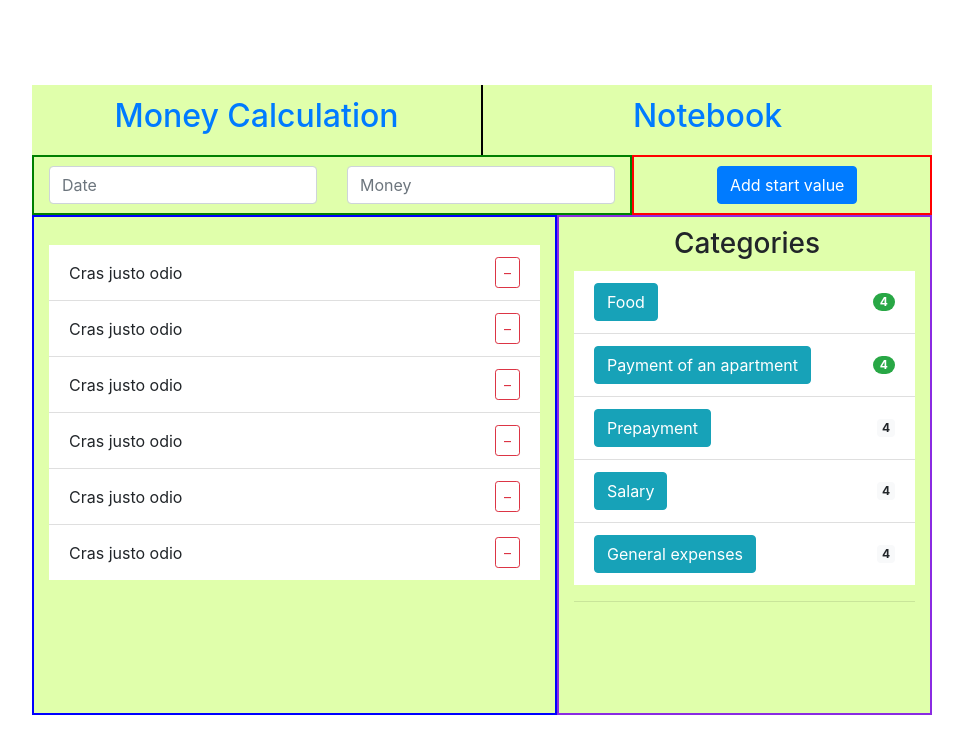
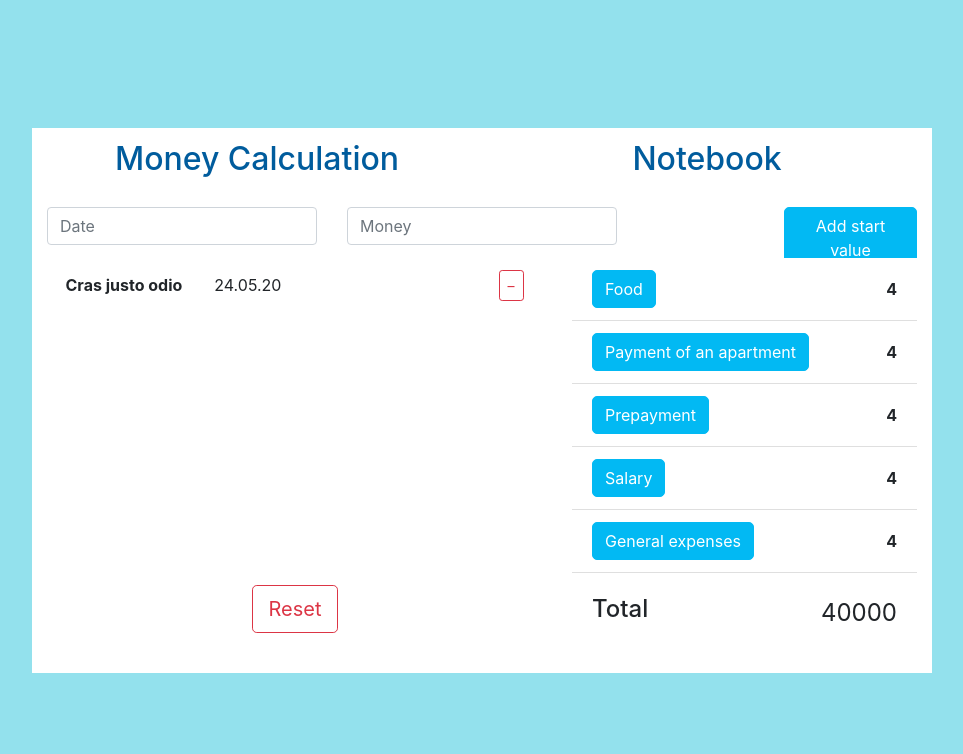
Before and after one commit to EgorGo23/frontend-project-MoneyCalc, a React app: page / in a window 1280 px wide. Shown: the top 754 px of the page, without its empty margins (158-1121 px from the left). Built offline with nearby package versions, Linux system fonts and the light colour scheme.

Commit message:
layout of the main components. part 2

```diff
--- a/public/styles/index.scss
+++ b/public/styles/index.scss
@@ -1,15 +1,22 @@
 @import "~bootstrap/scss/bootstrap";
 
+$btn-color: #02b9f3;
+
+.app {
+    height: 100vh;
+    width: 100%;
+    background-color: #93e1ed;
+}
 
 .content {
     height: 100vh;
 
     .col-content {
-        background-color: #E0FFAB;
+        background-color: #fff;
         min-width: 900px;
 
         .main-content {
-            height: 500px;
+            height: 415px;
         }
     }
 };
@@ -17,12 +24,16 @@
 // Navbar
 .btn-select {
     height: 70px;
+    .nav-link {
+        color: #005c9d;
+    }
 
     .btn-calc {
         text-align: center;
         padding-top: 4px;
         padding-bottom: 4px;
-        border-right: 2px solid black;
+
+
     }
     .btn-note {
         padding-top: 4px;
@@ -36,54 +47,71 @@
     height: 60px;
 
     .input-fields {
-        border: 2px solid green;
-
         .input-grid {
             margin-top: 9px;
         }
     }
     .btn-start-field {
-        border: 2px solid red;
-
         .btn-add {
             margin-top: 9px;
-            margin-left: 68px;
+            margin-left: 137px;
+            border-radius: 5px;
+            border: 1px solid $btn-color;
+            background-color: $btn-color;
         }
     }
 }
 
 // Left-content
 .expenditure {
-    border: 2px solid blue;
+    display: flex;
+    flex-direction: column;
+    justify-content: space-between;
+    align-items: center;
 
     .list-exp {
-        margin-top: 28px;
+        max-height: 280px;
+        overflow: auto;
 
         .list-item {
+            width: 498px;
             display: flex;
             justify-content: space-between;
             align-items: center;
+
+            strong {
+                margin-right: 2rem;
+            }
         }
+    }
+
+    .btn-reset {
+        width: 86px;
+        margin-bottom: 40px;
     }
 }
 
 // Right-content
 .categories {
-    border: 2px solid blueviolet;
-
-    .label {
-        margin-top: 10px;
-        margin-left: 100px;
-    }
-
     .cat-list {
-        margin-top: 10px;
-
-        .category {
+        .list-category {
             display: flex;
             justify-content: space-between;
             align-items: center;
+
+            .btn-category {
+                border-radius: 5px;
+                border: 1px solid #02b9f3;
+                background-color: #02b9f3;
+            }
+        }
+
+        .last-elem {
+            margin-top: 10px;
+
+            .total{
+                font-size: 1.5rem;
+            }
         }
     }
-
 }
--- a/src/components/App.jsx
+++ b/src/components/App.jsx
@@ -5,7 +5,8 @@ import Note from './Notebook/Note';
 
 
 const App = () => (
-    <div className='container app'>
+  <div className='app'>
+    <div className='container'>
       <div className="row align-items-center justify-content-center content">
         <div className="col-7 col-content">
           <Switch>
@@ -15,6 +16,7 @@ const App = () => (
         </div>
       </div>
     </div>
+  </div>
 );
 
 export default App;
--- a/src/components/Header.jsx
+++ b/src/components/Header.jsx
@@ -1,5 +1,6 @@
 import React, { Component } from 'react';
 import { Link } from 'react-router-dom';
+
 
 class Header extends Component {
   render() {
--- a/src/components/MoneyCalc/Main/MainContent/Categories.jsx
+++ b/src/components/MoneyCalc/Main/MainContent/Categories.jsx
@@ -4,69 +4,69 @@ class Categories extends Component {
   render() {
     return (
         <div className="col categories">
-          <h3 className="label">Categories</h3>
-
           <ul className="list-group list-group-flush cat-list">
             <li
-              className="list-group-item category"
+              className="list-group-item list-category"
             >
               <button
                 type="button"
-              className="btn btn-info"
+                className="btn btn-info btn-category"
               >
                 Food
               </button>
-              <span className="badge badge-pill badge-success">4</span>
+              <strong>4</strong>
             </li>
             <li
-              className="list-group-item category"
+              className="list-group-item list-category"
             >
               <button
                 type="button"
-              className="btn btn-info"
+                className="btn btn-info btn-category"
               >
                 Payment of an apartment
               </button>
-              <span className="badge badge-pill badge-success">4</span>
+              <strong>4</strong>
             </li>
             <li
-              className="list-group-item category"
+              className="list-group-item list-category"
             >
               <button
                 type="button"
-              className="btn btn-info"
+                className="btn btn-info btn-category"
               >
                 Prepayment
               </button>
-              <span className="badge badge-light">4</span>
+              <strong>4</strong>
             </li>
             <li
-              className="list-group-item category"
+              className="list-group-item list-category"
             >
               <button
                 type="button"
-              className="btn btn-info"
+                className="btn btn-info btn-category"
               >
                 Salary
               </button>
-              <span className="badge badge-light">4</span>
+              <strong>4</strong>
             </li>
             <li
-              className="list-group-item category"
+              className="list-group-item list-category"
             >
               <button
                 type="button"
-              className="btn btn-info"
+                className="btn btn-info btn-category"
               >
                 General expenses
               </button>
-              <span className="badge badge-light">4</span>
+              <strong>4</strong>
+            </li>
+            <li
+              className="list-group-item list-category last-elem"
+            >
+              <h4>Total</h4>
+              <span className="total">40000</span>
             </li>
           </ul>
-
-          <hr />
-
-
         </div>
     );
   }
--- a/src/components/MoneyCalc/Main/MainContent/Expenditure.jsx
+++ b/src/components/MoneyCalc/Main/MainContent/Expenditure.jsx
@@ -8,62 +8,10 @@ class Expenditure extends Component {
             <li
               className="list-group-item list-item"
             >
-              Cras justo odio
-              <button
-                type="button"
-                className="btn btn-outline-danger btn-sm"
-              >
-                &ndash;
-              </button>
-            </li>
-            <li
-              className="list-group-item list-item"
-            >
-              Cras justo odio
-              <button
-                type="button"
-                className="btn btn-outline-danger btn-sm"
-              >
-                &ndash;
-              </button>
-            </li>
-            <li
-              className="list-group-item list-item"
-            >
-              Cras justo odio
-              <button
-                type="button"
-                className="btn btn-outline-danger btn-sm"
-              >
-                &ndash;
-              </button>
-            </li>
-            <li
-              className="list-group-item list-item"
-            >
-              Cras justo odio
-              <button
-                type="button"
-                className="btn btn-outline-danger btn-sm"
-              >
-                &ndash;
-              </button>
-            </li>
-            <li
-              className="list-group-item list-item"
-            >
-              Cras justo odio
-              <button
-                type="button"
-                className="btn btn-outline-danger btn-sm"
-              >
-                &ndash;
-              </button>
-            </li>
-            <li
-              className="list-group-item list-item"
-            >
-              Cras justo odio
+              <div>
+                <strong>Cras justo odio</strong>
+                <span className="date">24.05.20</span>
+              </div>
               <button
                 type="button"
                 className="btn btn-outline-danger btn-sm"
@@ -72,6 +20,8 @@ class Expenditure extends Component {
               </button>
             </li>
           </ul>
+
+          <button type="button" className="btn btn-outline-danger btn-lg btn-reset">Reset</button>
         </div>
     );
   }
--- a/src/index.jsx
+++ b/src/index.jsx
@@ -1,8 +1,8 @@
 import React from 'react';
 import ReactDOM from 'react-dom';
 import '../public/styles/index.scss';
+import { BrowserRouter } from 'react-router-dom';
 import App from './components/App.jsx';
-import { BrowserRouter } from 'react-router-dom';
 
 ReactDOM.render((
     <BrowserRouter>
```
Also changed, not shown: src/components/MoneyCalc/Main/InputPanel/BtnStart.jsx (line endings or trailing spaces). Lines whose indentation alone changed are shown as unchanged.
